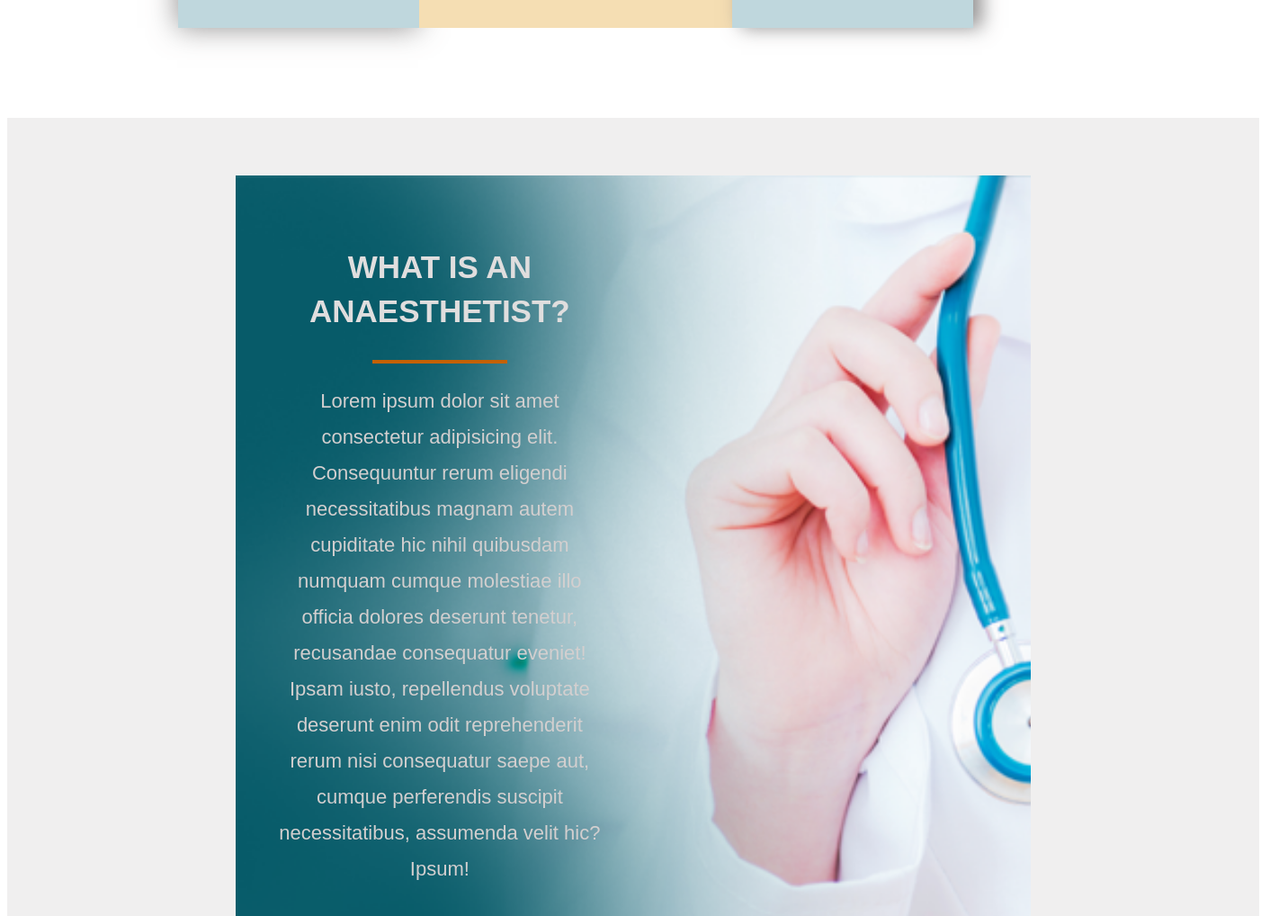
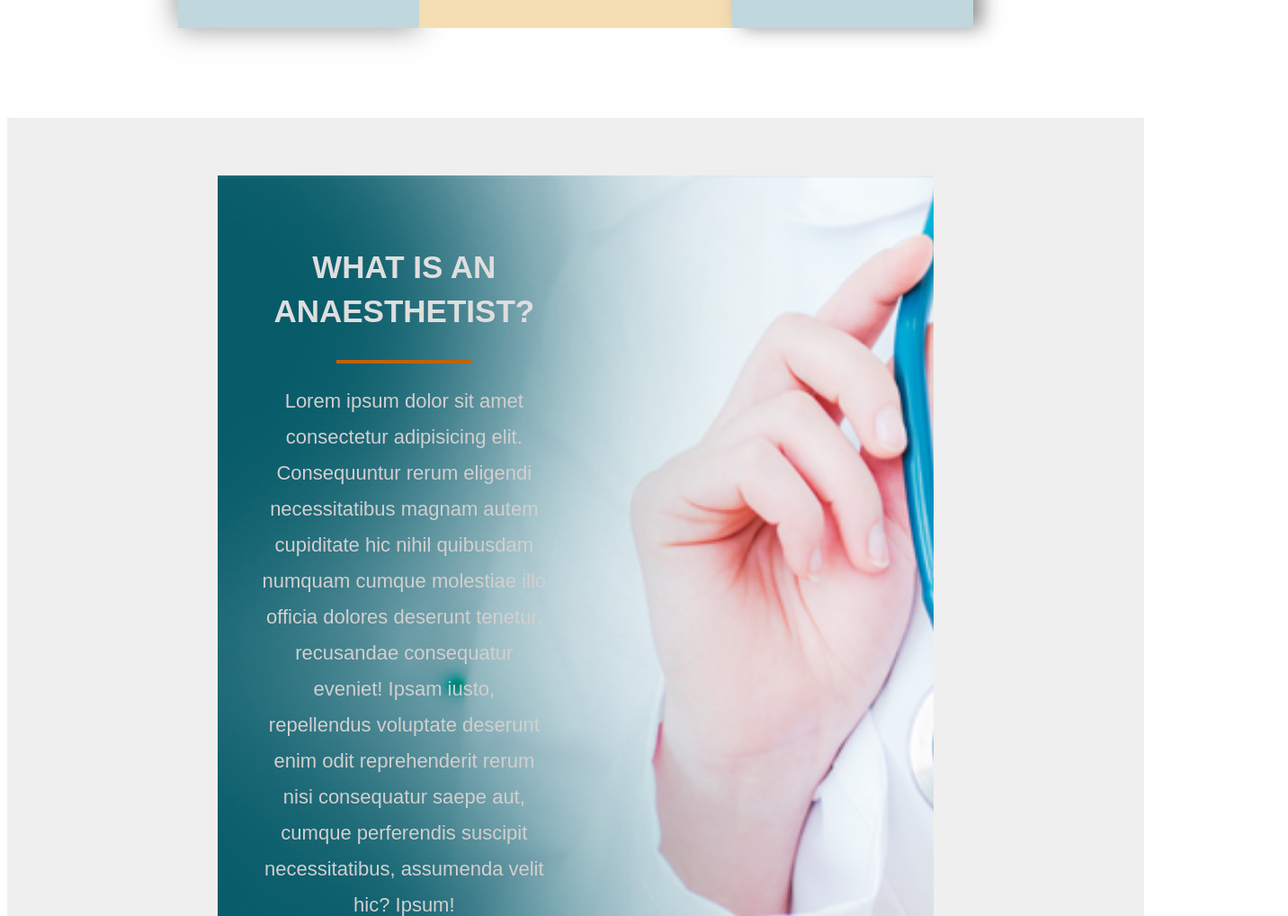
Before and after one commit to daniyaniazi/CSS_Tasks, a plain HTML site: page CSS-GRID/TASK/index.html in a window 1280 px wide. Shown: the part 1300-2318 px from the top of the page at 90% size, 1432 px wide, since content can reach past the window. Drawn offline with Linux system fonts and the light colour scheme.

Commit message:
Update style.css

```diff
--- a/CSS-GRID/TASK/style.css
+++ b/CSS-GRID/TASK/style.css
@@ -19,6 +19,11 @@ a {
 
 i {
     padding: .5rem;
+}
+
+section {
+    width: 100%;
+    box-sizing: border-box;
 }
 
 
```
